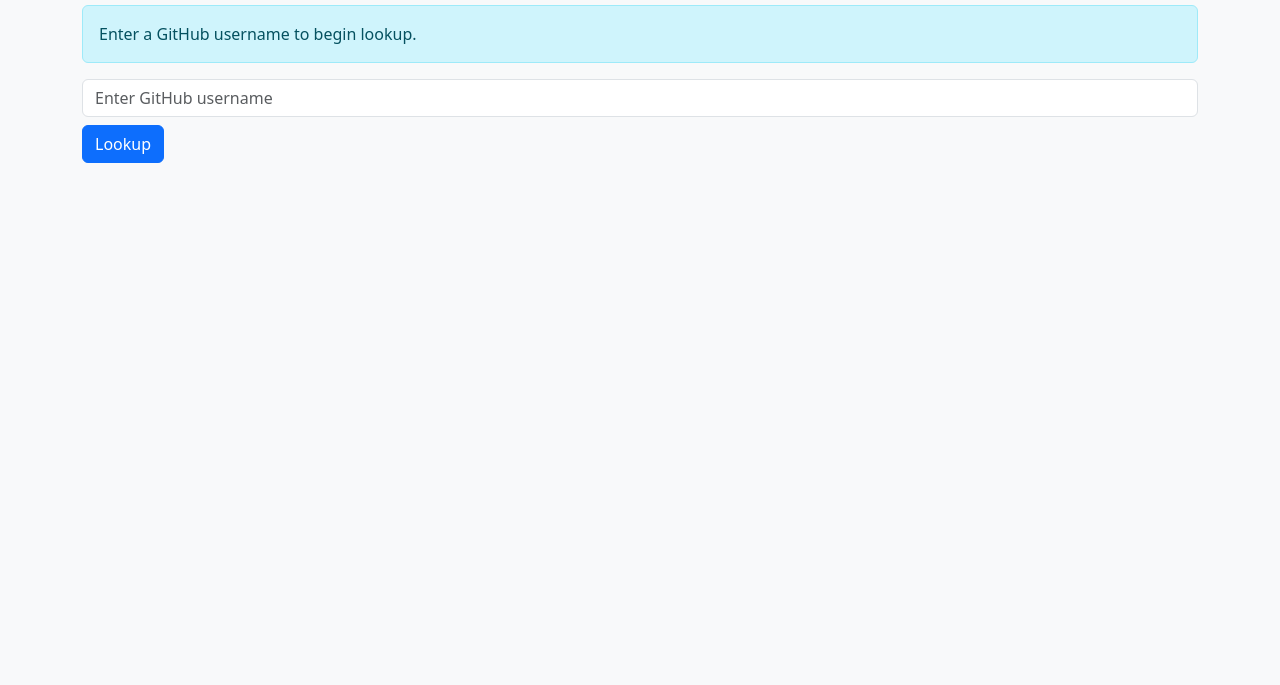
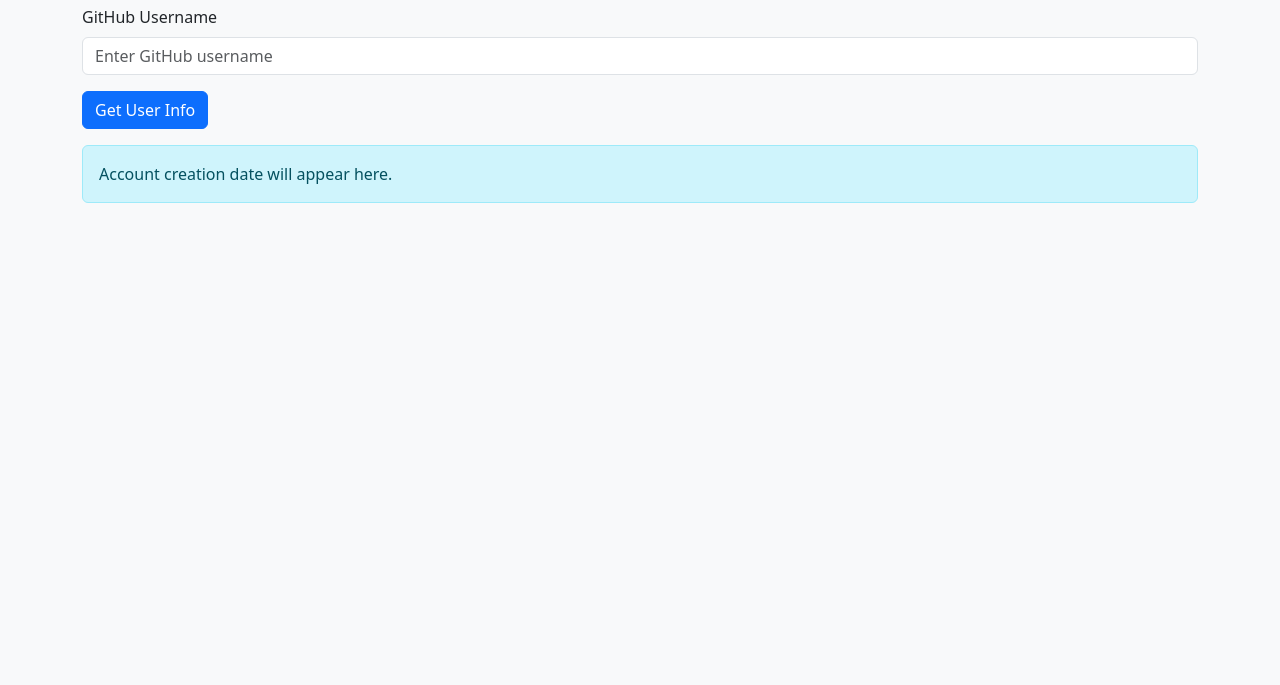
Before and after one commit to VinaySinghChaudhary1/github-user-created-gituser001, a plain HTML site: page index.html in a window 1280 px wide. Shown: the part 115-800 px from the top of the page. Drawn offline with nearby package versions, Linux system fonts and the light colour scheme.

Commit message:
tds: generate: index.html

```diff
--- a/index.html
+++ b/index.html
@@ -1 +1 @@
-<!DOCTYPE html><html lang="en"><head><meta charset="UTF-8"><meta name="viewport" content="width=device-width, initial-scale=1.0"><title>GitHub User Lookup</title><link href="https://cdn.jsdelivr.net/npm/bootstrap@5.3.0/dist/css/bootstrap.min.css" rel="stylesheet"><link rel="stylesheet" href="style.css"></head><body><div class="container mt-5"><h1 class="mb-4">GitHub User Lookup</h1><div id="github-status" class="alert alert-info" aria-live="polite">Enter a GitHub username to begin lookup.</div><div class="mb-3"><input type="text" id="github-username" class="form-control" placeholder="Enter GitHub username"><button id="lookup-button" class="btn btn-primary mt-2">Lookup</button></div><div id="user-info" class="card d-none"><div class="card-body"><h5 class="card-title" id="github-name"></h5><p class="card-text">Account created on: <span id="github-created-at"></span> (<span id="github-account-age"></span>)</p></div></div></div><script src="script.js"></script></body></html>
+<!DOCTYPE html><html lang='en'><head><meta charset='UTF-8'><meta name='viewport' content='width=device-width, initial-scale=1.0'><title>GitHub User Info</title><link href='https://cdn.jsdelivr.net/npm/bootstrap@5.3.0/dist/css/bootstrap.min.css' rel='stylesheet'><link href='style.css' rel='stylesheet'></head><body><div class='container mt-5'><h1 class='text-center mb-4'>GitHub User Information</h1><form id='github-user-gituser001' class='mb-3'><div class='mb-3'><label for='github-username' class='form-label'>GitHub Username</label><input type='text' class='form-control' id='github-username' placeholder='Enter GitHub username'></div><button type='button' class='btn btn-primary' onclick='fetchGitHubUser()'>Get User Info</button></form><div id='github-created-at' class='alert alert-info' role='alert'>Account creation date will appear here.</div></div><script src='https://cdn.jsdelivr.net/npm/bootstrap@5.3.0/dist/js/bootstrap.bundle.min.js'></script><script src='script.js'></script></body></html>
```
